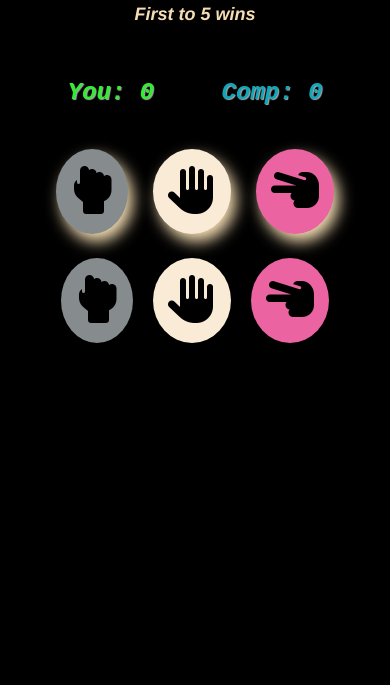
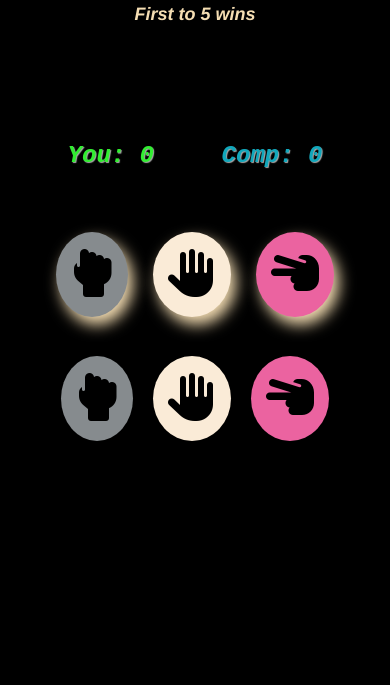
Before and after one commit to pinkmoon25/rockPaperScissors_js, a plain HTML site: page index.html in a window 390 px wide. Shown: the part 78-763 px from the top of the page. Drawn offline with Linux system fonts and the light colour scheme.

Commit message:
modified media queries

```diff
--- a/style.css
+++ b/style.css
@@ -181,7 +181,7 @@ a{
     font-family: cursive, sans-serif;
     border-radius: 10px;
     padding: 10px;
-    margin: auto;
+    margin: 10px auto;
     background-color: cadetblue;
     transition: 0.3s ease;
 }
@@ -199,7 +199,6 @@ footer{
     font-style: italic;
     background-color: rgb(79 79 99 / 28%);
     width: 100%;
-    margin-top: auto;
 }
 
 
@@ -224,5 +223,14 @@ footer{
     .reload{
         font-family: Roboto, sans-serif;
     }
+    .buttons{
+        margin: 5% auto;
+    }
+    .compButtons{
+        padding: 5%;
+    }
+    .playerButtons{
+        padding: 5%;
+    }
 
 }
```
